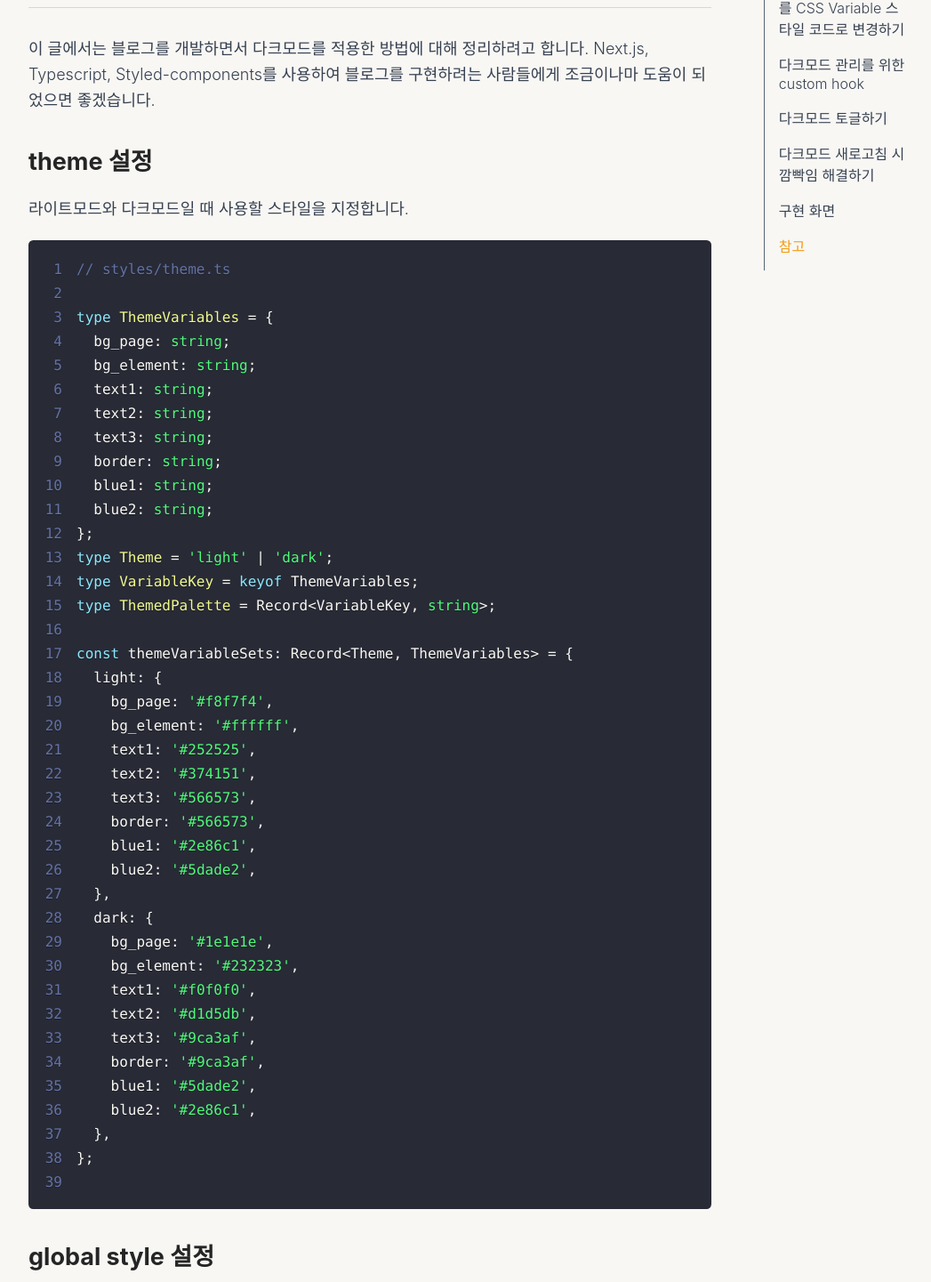
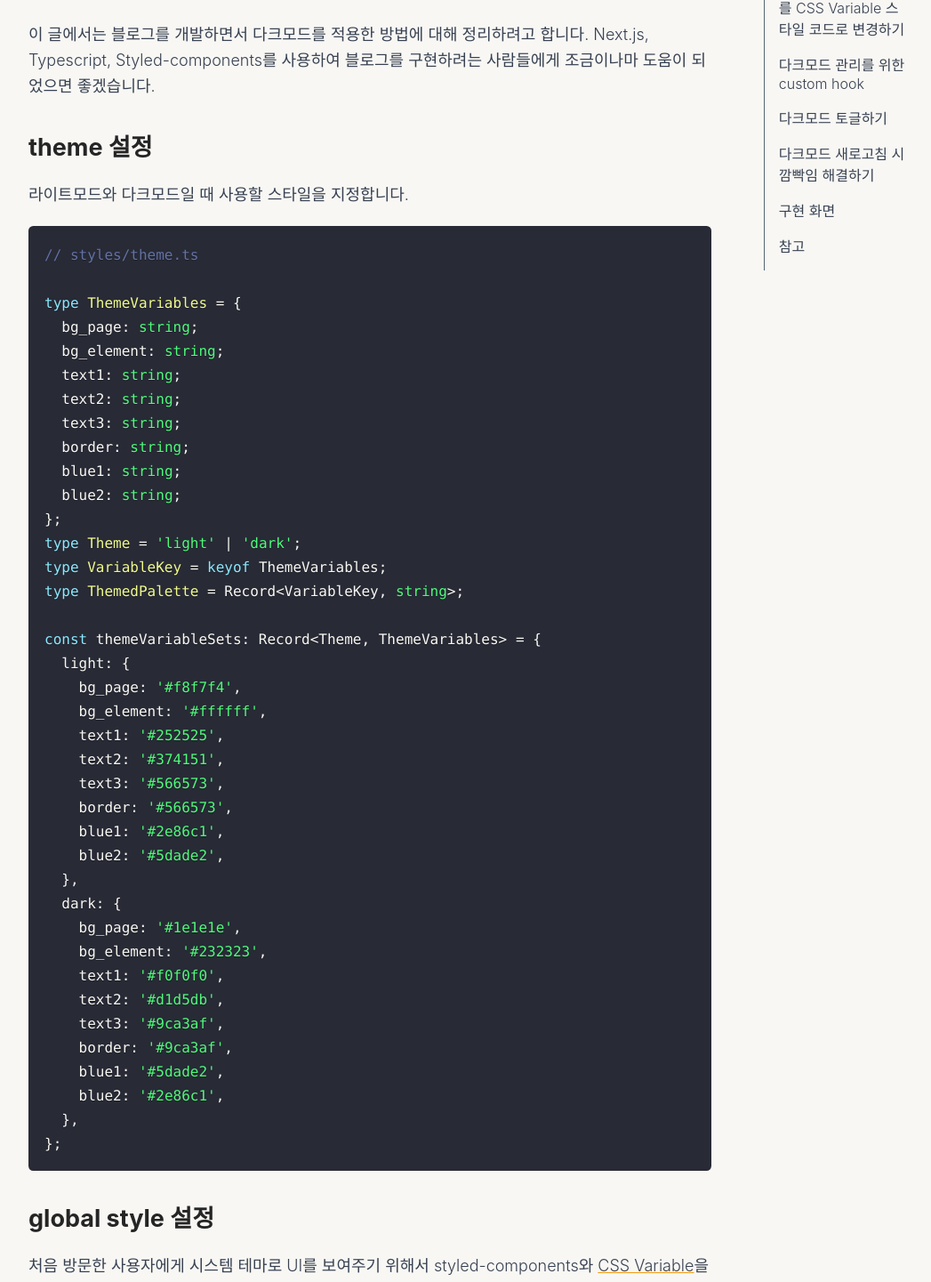
Before and after one commit to YUDONGHYUK/doyu-blog, a Next.js app: page /posts/dark-mode in a window 1280 px wide. Shown: the part 220-1661 px from the top of the page at 89% size, without its empty margins (224-1271 px from the left). Built offline with nearby package versions, Linux system fonts and the light colour scheme.

Commit message:
Modify some code related to TOC

```diff
--- a/components/posts/post-detail/PostContent.tsx
+++ b/components/posts/post-detail/PostContent.tsx
@@ -67,7 +67,7 @@ const PostContent = ({ post, setHeadingList }: PostContentProps) => {
           language={match[1]}
           PreTag="div"
           className="codeStyle"
-          showLineNumbers={true}
+          showLineNumbers={false}
           wrapLines={hasMeta ? true : false}
           useInlineStyles={true}
           {...props}
@@ -93,7 +93,14 @@ const PostContent = ({ post, setHeadingList }: PostContentProps) => {
 
       return (
         <h2 id={slug}>
-          <a {...props} onClick={() => scrollToHeading(slug)} />
+          <a
+            {...props}
+            href={`#${slug}`}
+            onClick={(e) => {
+              e.preventDefault();
+              scrollToHeading(slug);
+            }}
+          />
         </h2>
       );
     },
@@ -129,9 +136,9 @@ const PostContent = ({ post, setHeadingList }: PostContentProps) => {
 export default PostContent;
 
 const Article = styled.article`
-  width: 100%;
+  position: relative;
   margin: 0 auto;
-  padding: 1.5rem 0;
+  margin-top: 1.5rem;
 
   .codeStyle {
     pre code {
--- a/components/posts/post-detail/TableOfContents.tsx
+++ b/components/posts/post-detail/TableOfContents.tsx
@@ -8,23 +8,22 @@ type TableOfContentsProps = {
 };
 
 const TableOfContents = ({ headingList, activeId }: TableOfContentsProps) => {
-  const handleClick = (heading: string) => {
-    const slug = generateSlug(heading);
-
-    scrollToHeading(slug);
-  };
-
   return (
     <Aside>
       <HeadingList>
         {headingList.map((heading) => {
           return (
-            <li
-              key={heading}
-              onClick={() => handleClick(heading)}
-              className={heading === activeId ? 'active' : ''}
-            >
-              {heading}
+            <li key={heading} className={heading === activeId ? 'active' : ''}>
+              <a
+                href={`#${generateSlug(heading)}`}
+                onClick={(e) => {
+                  e.preventDefault();
+                  const slug = generateSlug(heading);
+                  scrollToHeading(slug);
+                }}
+              >
+                {heading}
+              </a>
             </li>
           );
         })}
--- a/lib/scrollToHeading.ts
+++ b/lib/scrollToHeading.ts
@@ -1,10 +1,11 @@
-const MAIN_NAVIAGATION_HEIGHT = 75;
-
 export const scrollToHeading = (slug: string) => {
+  console.log(`#${slug}`);
   const element = document.querySelector(`#${slug}`) as HTMLHeadingElement;
 
+  window.history.pushState('', '', `#${slug}`);
+
   window.scrollTo({
-    top: element.offsetTop - MAIN_NAVIAGATION_HEIGHT,
+    top: element.offsetTop,
     behavior: 'smooth',
   });
 };
--- a/lib/useintersectionObserver.ts
+++ b/lib/useintersectionObserver.ts
@@ -21,7 +21,10 @@ export const useIntersectionObserver = (
         (heading) => heading.isIntersecting
       );
 
-      visibleHeadings[0] && setActiveId(visibleHeadings[0].target.textContent);
+      visibleHeadings.length > 0 &&
+        setActiveId(
+          visibleHeadings[visibleHeadings.length - 1].target.textContent
+        );
     };
 
     const observer = new IntersectionObserver(callback, {
```
